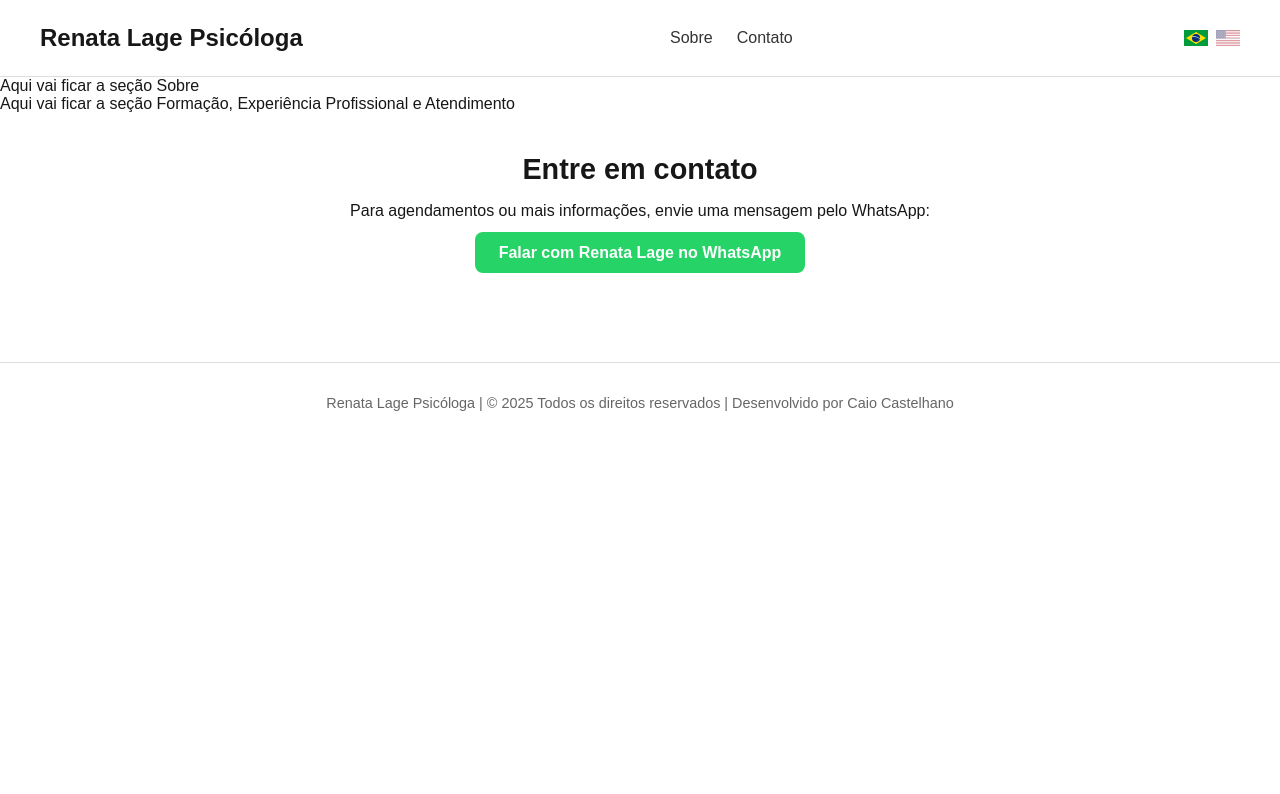
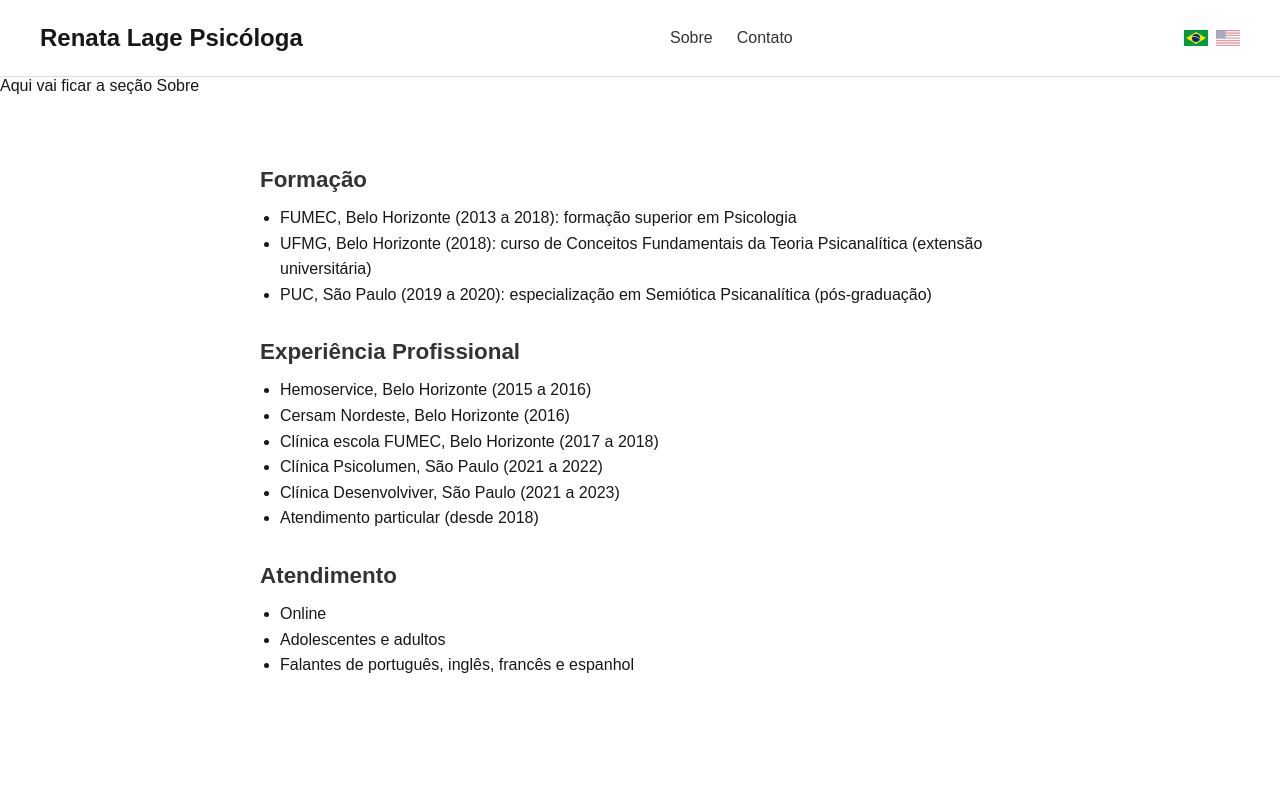
Before and after one commit to caiocastelhano/renatalagepsicologa, a Next.js app: page / in a window 1280 px wide. Shown: the top 794 px of the page. Built offline with nearby package versions, Linux system fonts and the light colour scheme.

Commit message:
Adiciona conteúdo sem estilizar ao componente CaminhoProfissional

```diff
--- a/src/app/components/Practice.jsx
+++ /dev/null
@@ -1,7 +0,0 @@
-export default function Practice() {
-  return (
-    <section id="practice">
-      <p>Aqui vai ficar a seção Formação, Experiência Profissional e Atendimento</p>
-    </section>
-  );
-}
--- /dev/null
+++ b/src/app/components/ProfessionalPath.jsx
@@ -0,0 +1,94 @@
+"use client";
+
+import { useContext } from "react";
+import { LanguageContext } from "../context/LanguageContext";
+import styles from "./ProfessionalPath.module.css";
+
+export default function ProfessionalPath() {
+  const { language } = useContext(LanguageContext);
+
+  const content = {
+    PT: {
+      educationTitle: "Formação",
+      education: [
+        "FUMEC, Belo Horizonte (2013 a 2018): formação superior em Psicologia",
+        "UFMG, Belo Horizonte (2018): curso de Conceitos Fundamentais da Teoria Psicanalítica (extensão universitária)",
+        "PUC, São Paulo (2019 a 2020): especialização em Semiótica Psicanalítica (pós-graduação)",
+      ],
+      experienceTitle: "Experiência Profissional",
+      experience: [
+        "Hemoservice, Belo Horizonte (2015 a 2016)",
+        "Cersam Nordeste, Belo Horizonte (2016)",
+        "Clínica escola FUMEC, Belo Horizonte (2017 a 2018)",
+        "Clínica Psicolumen, São Paulo (2021 a 2022)",
+        "Clínica Desenvolviver, São Paulo (2021 a 2023)",
+        "Atendimento particular (desde 2018)",
+      ],
+      practiceTitle: "Atendimento",
+      practice: [
+        "Online",
+        "Adolescentes e adultos",
+        "Falantes de português, inglês, francês e espanhol",
+      ],
+    },
+
+    EN: {
+      educationTitle: "Education",
+      education: [
+        "FUMEC, Belo Horizonte (2013–2018): Bachelor's degree in Psychology",
+        "UFMG, Belo Horizonte (2018): University extension course in Fundamental Concepts of Psychoanalytic Theory",
+        "PUC, São Paulo (2019–2020): Postgraduate specialization in Psychoanalytic Semiotics",
+      ],
+      experienceTitle: "Professional Experience",
+      experience: [
+        "Hemoservice, Belo Horizonte (2015–2016)",
+        "Cersam Nordeste, Belo Horizonte (2016)",
+        "FUMEC School Clinic, Belo Horizonte (2017–2018)",
+        "Psicolumen Clinic, São Paulo (2021–2022)",
+        "Desenvolviver Clinic, São Paulo (2021–2023)",
+        "Private practice (since 2018)",
+      ],
+      practiceTitle: "Practice",
+      practice: [
+        "Online",
+        "Adolescents and adults",
+        "Speakers of Portuguese, English, French, and Spanish",
+      ],
+    },
+  };
+
+  const section = content[language];
+
+  return (
+    <section className={styles.section}>
+      <h2 className={styles.title}>{section.title}</h2>
+
+      <div className={styles.block}>
+        <h3 className={styles.subtitle}>{section.educationTitle}</h3>
+        <ul className={styles.list}>
+          {section.education.map((item, i) => (
+            <li key={`edu-${i}`}>{item}</li>
+          ))}
+        </ul>
+      </div>
+
+      <div className={styles.block}>
+        <h3 className={styles.subtitle}>{section.experienceTitle}</h3>
+        <ul className={styles.list}>
+          {section.experience.map((item, i) => (
+            <li key={`exp-${i}`}>{item}</li>
+          ))}
+        </ul>
+      </div>
+
+      <div className={styles.block}>
+        <h3 className={styles.subtitle}>{section.practiceTitle}</h3>
+        <ul className={styles.list}>
+          {section.practice.map((item, i) => (
+            <li key={`prac-${i}`}>{item}</li>
+          ))}
+        </ul>
+      </div>
+    </section>
+  );
+}
--- /dev/null
+++ b/src/app/components/ProfessionalPath.module.css
@@ -0,0 +1,27 @@
+.section {
+  padding: 40px 20px;
+  max-width: 800px;
+  margin: 0 auto;
+}
+
+.title {
+  font-size: 1.8rem;
+  text-align: center;
+  margin-bottom: 32px;
+}
+
+.block {
+  margin-bottom: 32px;
+}
+
+.subtitle {
+  font-size: 1.4rem;
+  margin-bottom: 12px;
+  color: #333;
+}
+
+.list {
+  list-style-type: disc;
+  padding-left: 20px;
+  line-height: 1.6;
+}
--- a/src/app/page.js
+++ b/src/app/page.js
@@ -1,6 +1,6 @@
 import Header from "./components/Header";
 import About from "./components/About";
-import Practice from "./components/Practice";
+import ProfessionalPath from "./components/ProfessionalPath";
 import Contact from "./components/Contact";
 import Footer from "./components/Footer";
 import styles from "./page.module.css";
@@ -10,7 +10,7 @@ export default function HomePage() {
     <>
       <Header />
       <About />
-      <Practice />
+      <ProfessionalPath />
       <Contact />
       <Footer />
     </>
```
Also changed, not shown: src/app/components/Practice.module.css (deleted).
